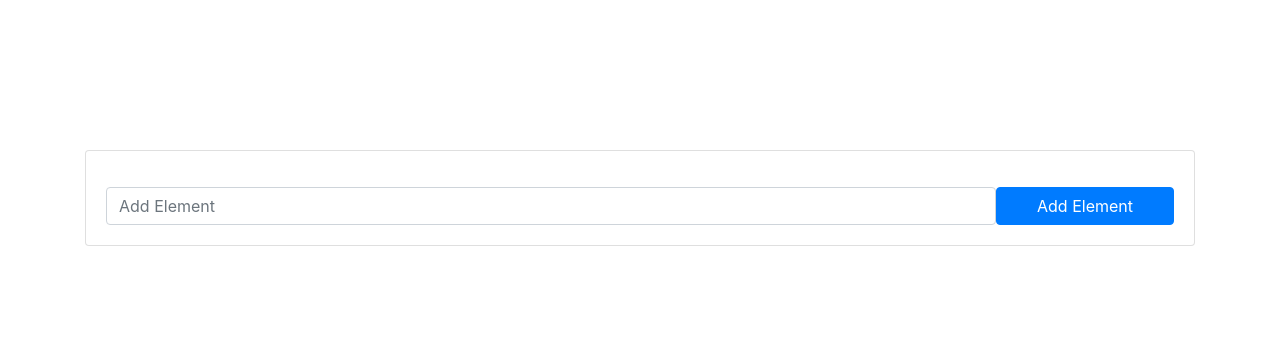
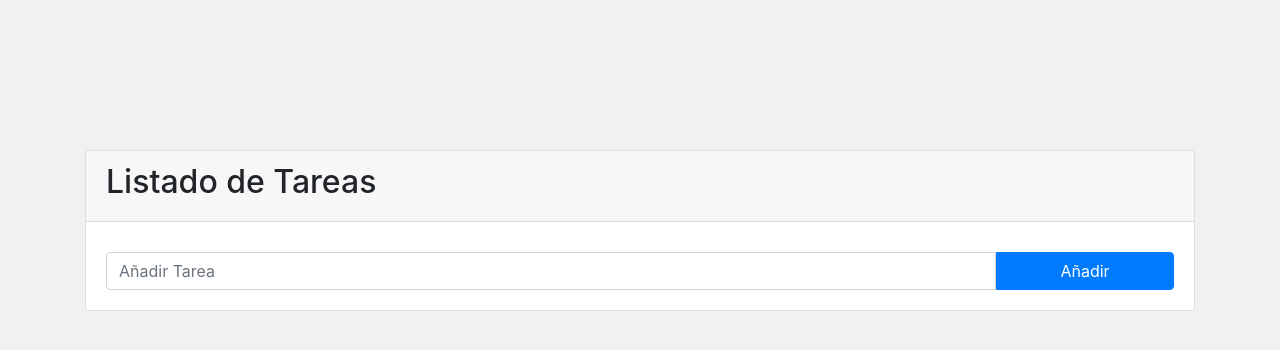
Before and after one commit to LexFTW/FirstAppCordova, a plain HTML site: page index.html in a window 1280 px wide. Drawn offline with nearby package versions, Linux system fonts and the light colour scheme.

Commit message:
List Group

```diff
--- a/index.html
+++ b/index.html
@@ -8,6 +8,24 @@
     <script src="https://cdnjs.cloudflare.com/ajax/libs/popper.js/1.14.7/umd/popper.min.js" integrity="sha384-UO2eT0CpHqdSJQ6hJty5KVphtPhzWj9WO1clHTMGa3JDZwrnQq4sF86dIHNDz0W1" crossorigin="anonymous"></script>
     <script src="https://stackpath.bootstrapcdn.com/bootstrap/4.3.1/js/bootstrap.min.js" integrity="sha384-JjSmVgyd0p3pXB1rRibZUAYoIIy6OrQ6VrjIEaFf/nJGzIxFDsf4x0xIM+B07jRM" crossorigin="anonymous"></script>
     <style type="text/css">
+    body{
+      background: #f1f1f1;
+    }
+
+    .form-control{
+      border-top-right-radius: 0;
+      border-bottom-right-radius: 0;
+    }
+
+
+    .btn.btn-primary.float-right.col-sm-2{
+      border-top-left-radius: 0;
+      border-bottom-left-radius: 0;
+    }
+    #getTextForList, .btn.btn-primary.float-right.col-sm-2{
+      margin-top: 10px;
+    }
+
     .btn-group-xs > .btn, .btn-xs {
       padding  : .45rem .4rem;
       font-size  : .8rem;
@@ -19,13 +37,15 @@
   <body>
     <div class="container">
       <div class="card" style="margin: 150px auto">
+        <div class="card-header">
+          <h2>Listado de Tareas</h2>
+        </div>
         <div class="card-body">
-          <ol id="list">
-
+          <ol id="list" class="list-group">
           </ol>
           <div class="row justify-content-end" style="margin: auto; padding: auto">
-            <input type="text" placeholder="Add Element" id="getTextForList" class="form-control col-sm-10">
-            <button type="button" class="btn btn-primary float-right col-sm-2" onclick="addElement()" name="button">Add Element</button>
+            <input type="text" placeholder="Añadir Tarea" id="getTextForList" class="form-control col-sm-10">
+            <button type="button" class="btn btn-primary float-right col-sm-2" onclick="addElement()" name="button">Añadir</button>
           </div>
         </div>
       </div>
@@ -33,7 +53,8 @@
   </body>
   <script type="text/javascript">
     function addElement(){
-      var newLI = document.createElement("li")
+      var newLI = document.createElement("li");
+      newLI.className = "list-group-item";
       var integer = 0;
 
       $("li").each(function(index){
@@ -41,12 +62,14 @@
       })
 
       var id = integer + "-item"
+      newLI.setAttribute("id", id)
 
-      newLI.setAttribute("id", id)
-      var text = document.getElementById("getTextForList").value
-      newLI.innerHTML = text + "<button type='button' id='"+integer+"' class='btn btn-xs btn-primary float-right' onclick='deleteElem(this)'>Delete Element</button>";
-      document.getElementById("list").appendChild(newLI)
-      document.getElementById("getTextForList").value = ""
+      if(document.getElementById("getTextForList").value != ""){
+        var text = document.getElementById("getTextForList").value
+        newLI.innerHTML = text + "<button type='button' id='"+integer+"' class='btn btn-xs btn-primary float-right' onclick='deleteElem(this)'>Eliminar tarea</button>";
+        document.getElementById("list").appendChild(newLI)
+        document.getElementById("getTextForList").value = ""
+      }
     }
 
     function deleteElem(index){
```
